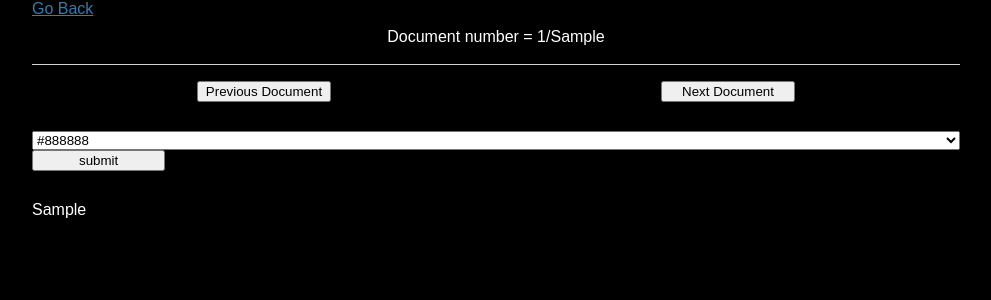
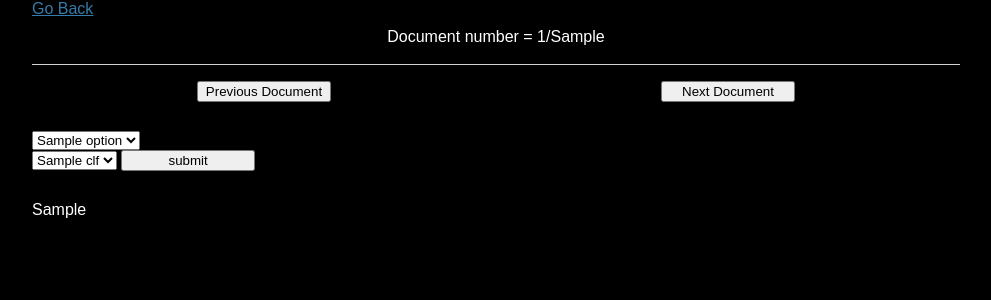
Before and after one commit to mohibfd/Sensitivity-Classification, a Flask app: template flaskr/templates/classifier/sensitive_info.html in a window 1280 px wide. Shown: the part 115-415 px from the top of the page, without its empty margins (144-1135 px from the left). Run offline with Flask 2, Linux system fonts and the light colour scheme; the template is opened without the code that fills it: most values are stand-ins (such as "Sample title", 1, 10 or a date in 2020); parts of the project's set-up code (start-up, migrations or seed data) failed here and were passed over.

Commit message:
adding menu options for sens and non sens pages

```diff
--- a/flaskr/templates/classifier/sensitive_info.html
+++ b/flaskr/templates/classifier/sensitive_info.html
@@ -26,14 +26,26 @@
     </div>
   </form>
 
-  <form method="post">
-    <select name="options">
-      {% for colour in options %}
-        <option value="{{ colour }}" name="options" selected="SELECTED">{{ colour }}</option>
-      {% endfor %}
-      <input type="submit" name="options_button" value="submit">
-    </select>
-  </form>
+  <div class="double_dropdown">
+    <form method="post">
+      <div class="dropdown">
+        <select name="vis_options">
+          {% for option in vis_options %}
+            <option value="{{ option }}" name="vis_options" selected="SELECTED">{{ option }}</option>
+          {% endfor %}
+        </select>
+      </div>
+
+      <div class="dropdown">
+        <select name="clf_options">
+          {% for clf in class_options %}
+            <option value="{{ clf }}" name="clf_options" selected="SELECTED">{{ clf }}</option>
+          {% endfor %}
+        </select>
+        <input type="submit" name="options_button" value="submit">
+      </div>
+    </form>
+  </div>
 
   {% if visual_html %}
     <div>
--- a/flaskr/templates/classifier/single_document_sensitivity_info.html
+++ b/flaskr/templates/classifier/single_document_sensitivity_info.html
@@ -27,7 +27,6 @@
   </form>
 
   <div class="double_dropdown">
-
     <form method="post">
       <div class="dropdown">
         <select name="vis_options">
```
Also changed, not shown: flaskr/templates/classifier/non_sensitive_info.html (+20 -8 lines).
